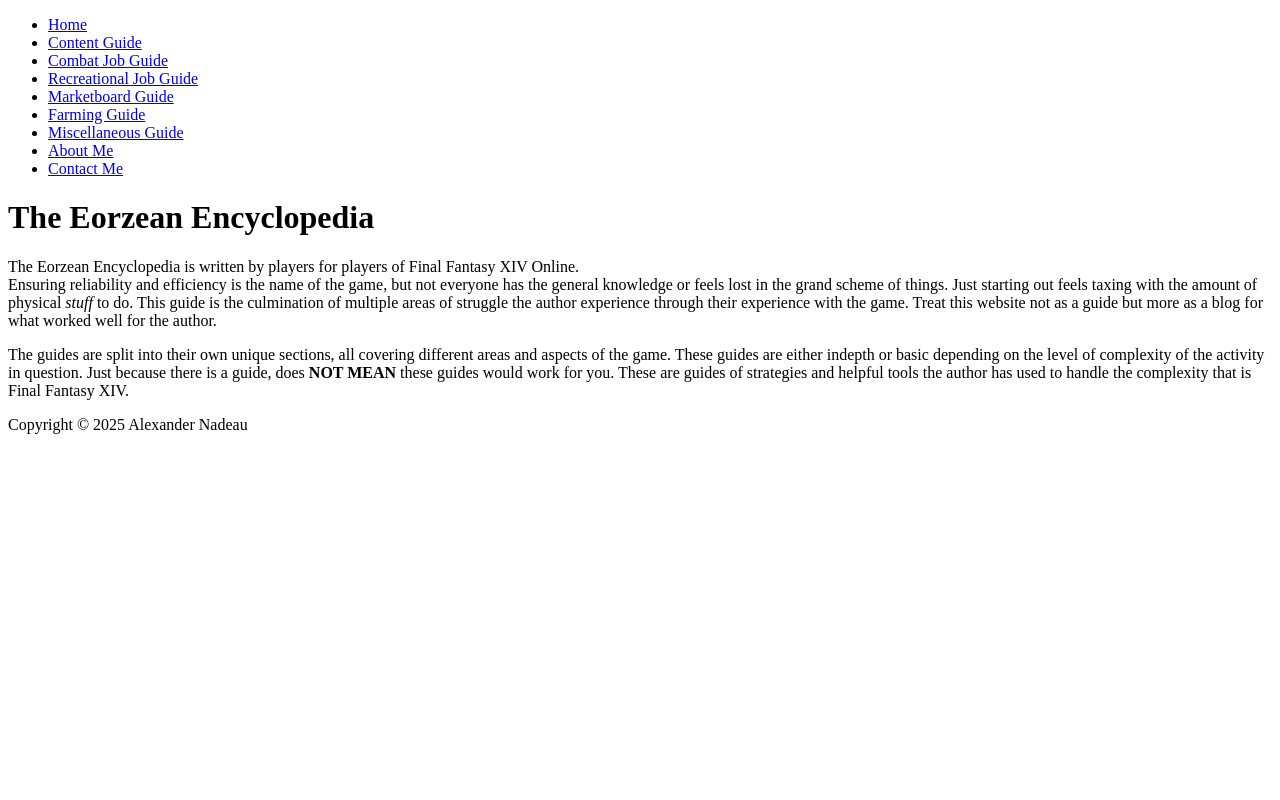
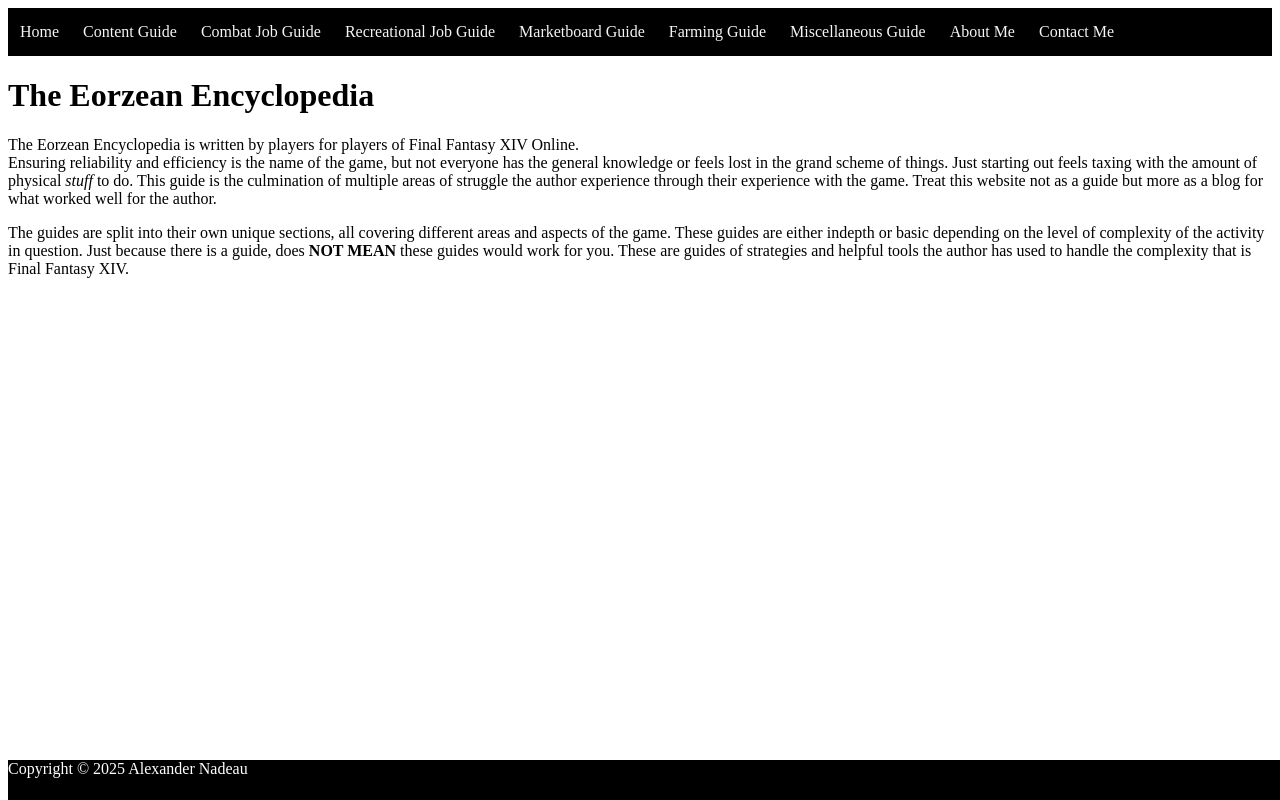
Before and after one commit to SergeantKPR/csc-2274-personal_webpage, a plain HTML site: page index.html in a window 1280 px wide. Drawn offline with Linux system fonts and the light colour scheme.

Commit message:
Modified the stylesheets from past class experience.

```diff
--- a/Scripts/loadHTML.js
+++ b/Scripts/loadHTML.js
@@ -2,8 +2,18 @@
 async function loadHTML(id, file)
 {
     const el = document.getElementById(id);
-    const resp = await fetch(file);
-    el.innerHTML = await resp.text();
+    try
+    {
+        const resp = await fetch(file);
+        if(!resp.ok) throw new Error(`${resp.status} ${resp.statusText}`)
+        const text = await resp.text();
+        console.log(`Loaded ${file} into #${id}`)
+        el.innerHTML = text;
+    }
+    catch (err)
+    {
+        console.error(`Failed to load ${file}:`, err)
+    }
 }
 
 //Load the HTMLs
--- a/Stylesheets/footerStyle.css
+++ b/Stylesheets/footerStyle.css
@@ -1 +1,10 @@
 /* TO DO: Fill out footer stylesheet */
+footer
+{
+    background-color: black;
+    color: white;
+    position: absolute;
+    bottom: 0;
+    width: 100%;
+    height: 2.5rem;
+}
--- a/Stylesheets/headerStyle.css
+++ b/Stylesheets/headerStyle.css
@@ -1 +1,30 @@
 /* TO DO: Fill out header stylesheet */
+header{display: block;}
+
+.topbar
+{
+    list-style-type: none;
+    margin: 0;
+    padding: 0;
+    overflow: hidden;
+    background-color: black;
+}
+
+.topbar li
+{
+    float: left;
+}
+
+.topbar li a
+{
+    display: block;
+    color: whitesmoke;
+    text-align: center;
+    padding: 15px 12px;
+    text-decoration: none;
+}
+
+.topbar li a:hover
+{
+    background-color: #333;
+}
--- a/footer.html
+++ b/footer.html
@@ -1 +1,5 @@
-Copyright &copy; 2025 Alexander Nadeau
+<!DOCTYPE html>
+<meta lang="en-US">
+
+<header><link rel="Stylesheet" href="/Stylesheets/footerStyle.css"></header>
+<footer>Copyright &copy; 2025 Alexander Nadeau</footer>
--- a/header.html
+++ b/header.html
@@ -1,10 +1,10 @@
 <!DOCTYPE html>
 <meta lang="en-US">
 
-<header><link rel="Stylesheet" href="./Stylesheets/headerStyle.css"></header>
+<header><link rel="Stylesheet" href="/Stylesheets/headerStyle.css"></header>
 
-<body>
-    <ul>
+<header>
+    <ul class="topbar">
         <li><a href="../index.html">Home</a></li>
         <li><a href="/Guides/content-guide.html">Content Guide</a></li>
         <li><a href="/Guides/class-job-guide.html">Combat Job Guide</a></li>
@@ -15,4 +15,4 @@
         <li><a href="/Author Info/about-me.html">About Me</a></li>
         <li><a href="/Author Info/contact.html">Contact Me</a></li>
     </ul>
-</body>
+</header>
--- a/index.html
+++ b/index.html
@@ -1,6 +1,6 @@
 <!DOCTYPE html>
-<meta lang="en-US">
-    <header>
+<html lang="en">
+    <head>
         <!-- Meta Data -->
         <meta name="viewport" content="width=device-width, initial-scale=1.0">
         <meta charset="utf-8" />
@@ -9,8 +9,8 @@
         <title>The Eorzean Encyclopedia</title>
 
         <!-- Stylesheet for main page -->
-        <link rel="Stylesheet" href="/Stylesheets/mainStyle.css">
-    </header>
+        <link rel="stylesheet" href="Stylesheets/mainStyle.css">
+    </head>
 
     <body class="encyclopedia-main">
         <div id="header"></div>
@@ -33,7 +33,7 @@
                 </p>
             </div>
 
-            <!-- Guides container -->
+            <!-- Guides container TO DO -->
             <div class="guides">
                 <!-- Gameplay(Content) Guide container -->
                 <div id="content-guide">
@@ -69,6 +69,6 @@
 
         <div id="footer"></div>
 
-        <script src="/Scripts/loadHTML.js"></script>
+        <script src="Scripts/loadHTML.js"></script>
 
     </body>
```
Also changed, not shown: Stylesheets/guides.css (line endings or trailing spaces).
